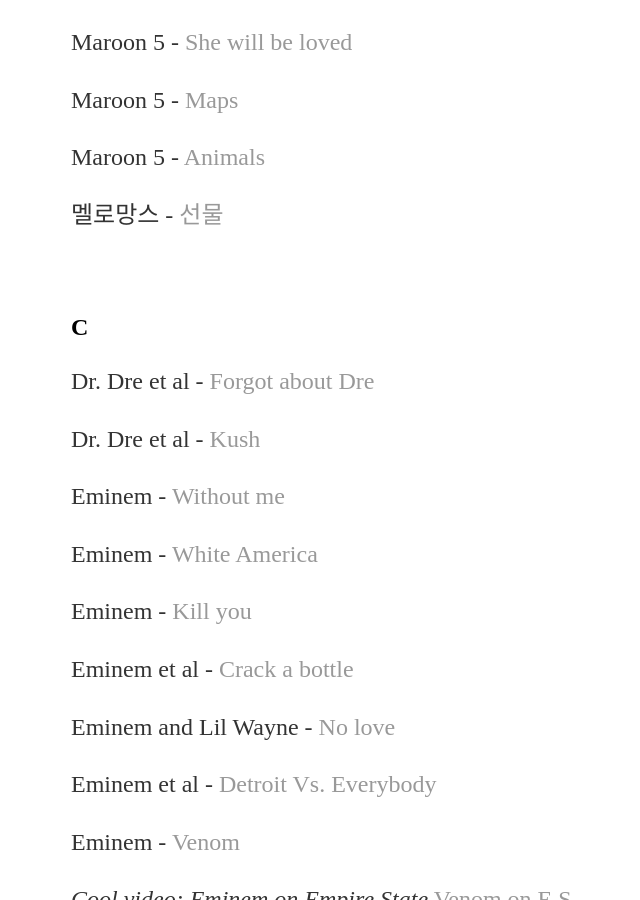
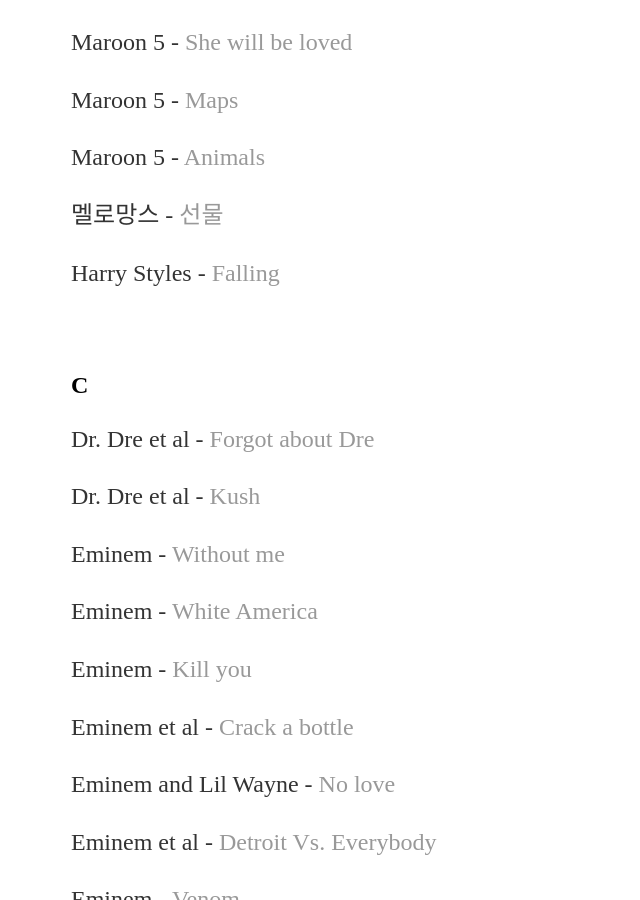
Before and after one commit to yjkweon24/yjkweon24.github.io, a Jekyll site: the page built from _posts/2018-10-23-songs-that-i-love.md, in a window 1280 px wide and 900 px high, scrolled down 5687 px. Shown: the whole window, without its empty margins (121-761 px from the left). Built offline with Jekyll 4.4.1, drawn with Linux system fonts in a browser that asks for light colours.

Commit message:
Update 2018-10-23-songs-that-i-love.md

```diff
--- a/_posts/2018-10-23-songs-that-i-love.md
+++ b/_posts/2018-10-23-songs-that-i-love.md
@@ -201,6 +201,8 @@
 
 멜로망스 - [선물](https://www.youtube.com/watch?v=qYYJqWsBb1U&ab_channel=1theK%28%EC%9B%90%EB%8D%94%EC%BC%80%EC%9D%B4%29)
 
+Harry Styles - [Falling](https://www.youtube.com/watch?v=olGSAVOkkTI&ab_channel=HarryStylesVEVO)
+
 <br>
 
 ## C
```
